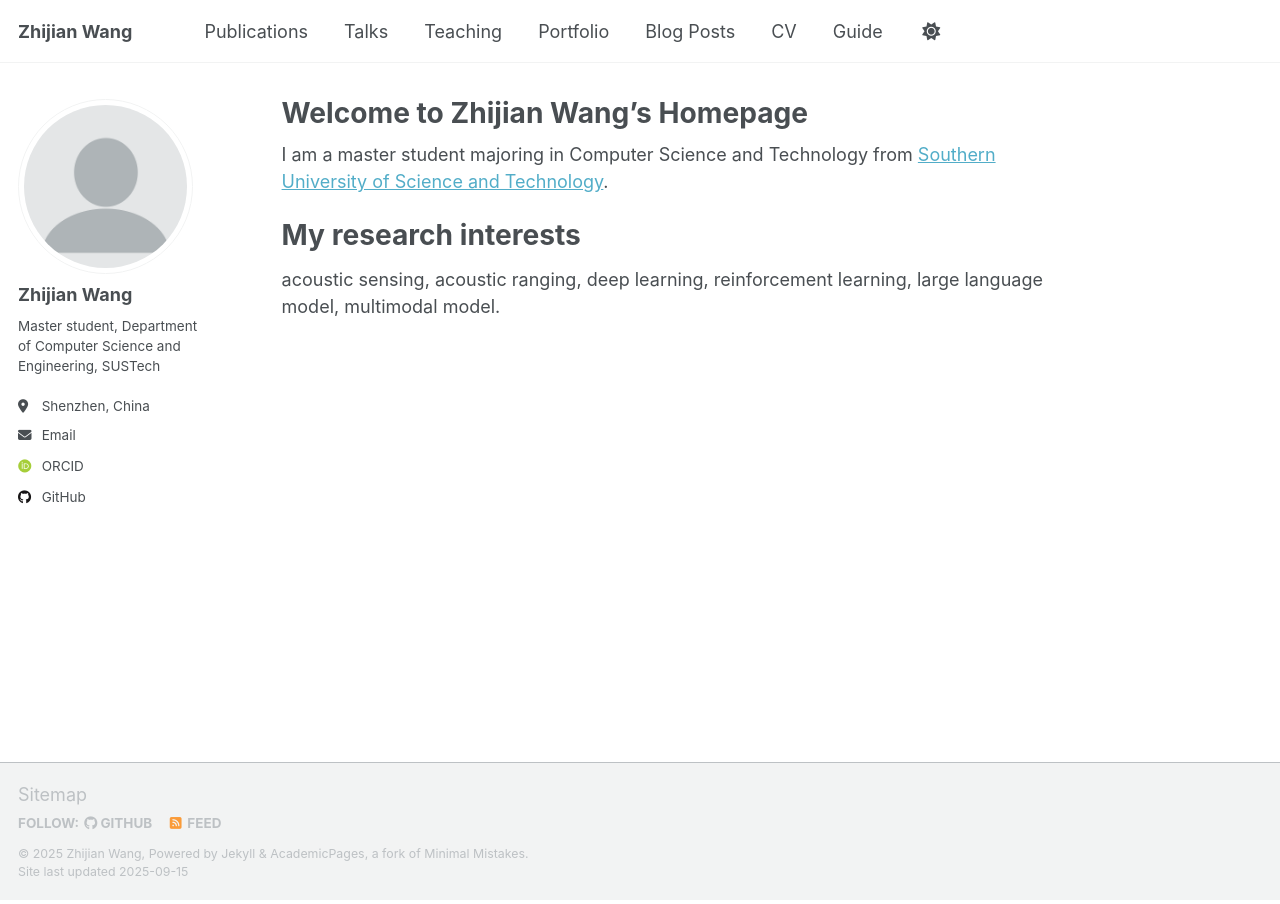
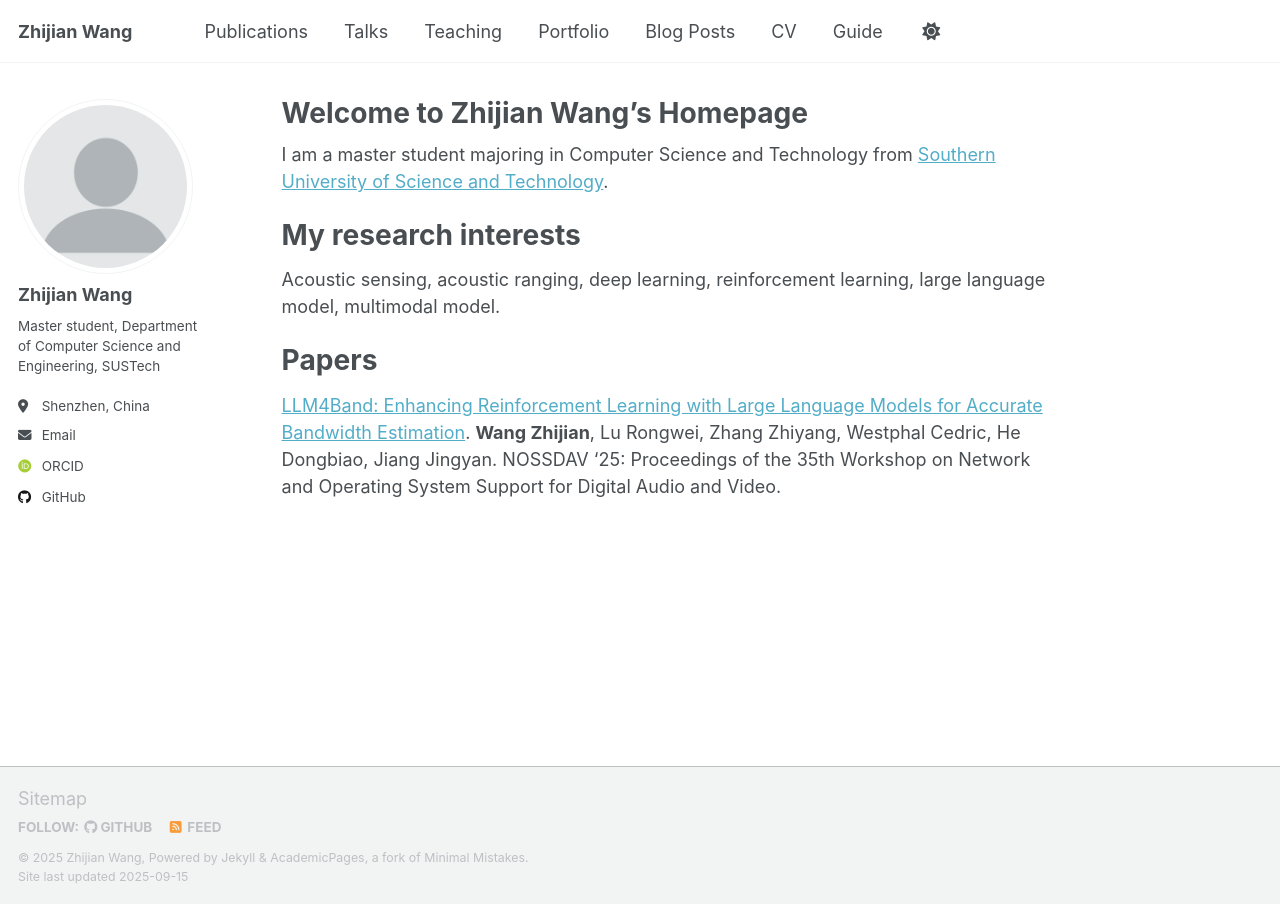
Before and after one commit to WzjCoder/WzjCoder.github.io, a Jekyll site: the page built from _pages/about.md, in a window 1280 px wide. Built offline with Jekyll 4.4.1, drawn with Linux system fonts in a browser that asks for light colours; some web fonts are replaced; a script that is not in the unit is left out.

Commit message:
Update about.md

```diff
--- a/_pages/about.md
+++ b/_pages/about.md
@@ -11,4 +11,8 @@ I am a master student majoring in Computer Science and Technology from [Southern
 
 # My research interests
 
-acoustic sensing, acoustic ranging, deep learning, reinforcement learning, large language model, multimodal model.
+Acoustic sensing, acoustic ranging, deep learning, reinforcement learning, large language model, multimodal model.
+
+# Papers
+
+[LLM4Band: Enhancing Reinforcement Learning with Large Language Models for Accurate Bandwidth Estimation](https://dl.acm.org/doi/10.1145/3712678.3721880). **Wang Zhijian**, Lu Rongwei, Zhang Zhiyang, Westphal Cedric, He Dongbiao, Jiang Jingyan. NOSSDAV '25: Proceedings of the 35th Workshop on Network and Operating System Support for Digital Audio and Video.
```
